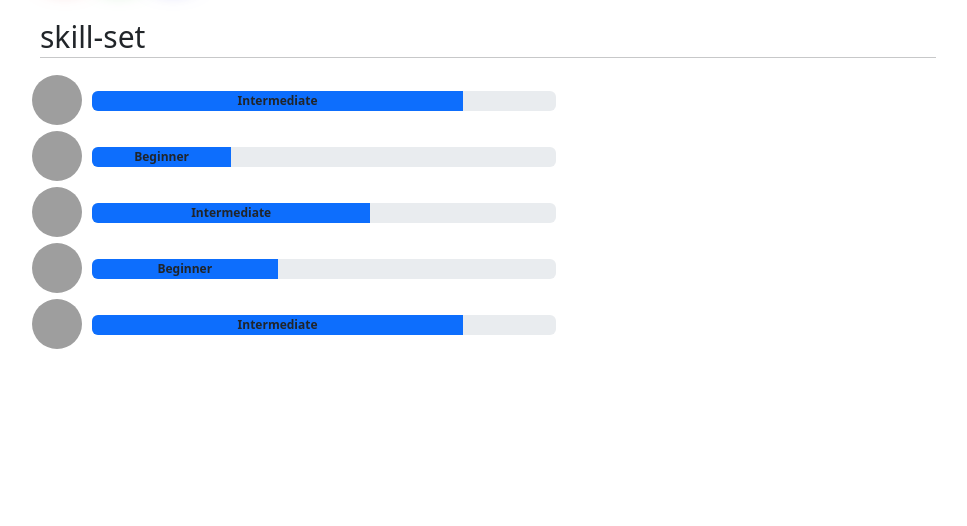
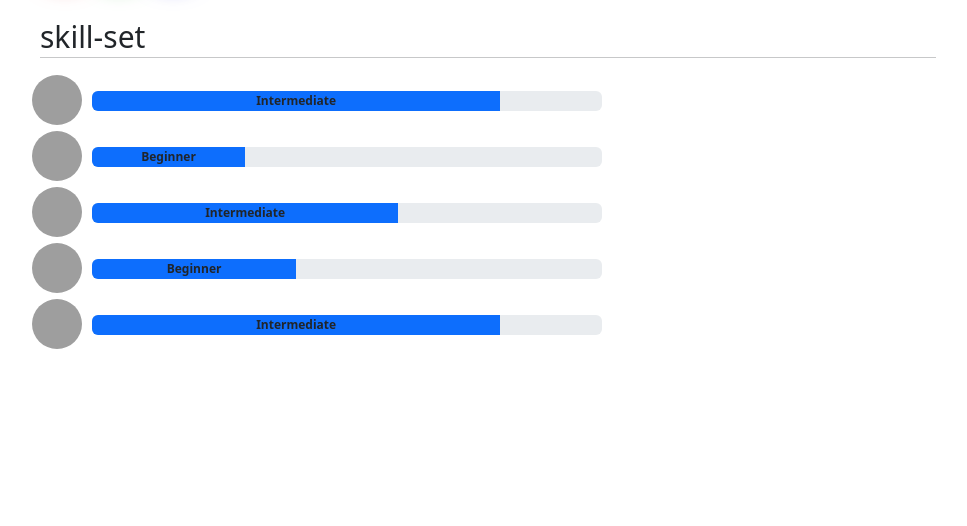
Before and after one commit to OINDIL/OldCollegeFiles, a PHP site: page / in a window 1280 px wide. Shown: the part 274-800 px from the top of the page, without its empty margins (300-1267 px from the left). Run offline with PHP 8.4, Linux system fonts and the light colour scheme; grey boxes are pictures that could not be loaded.

Commit message:
changed the size of the progress bars

```diff
--- a/Oindil - Portfolio/style.css
+++ b/Oindil - Portfolio/style.css
@@ -105,31 +105,31 @@ li{
 }
 #progress-c{
    height: 20px;
-   width: 50%;
+   width: 55%;
    margin-left: 60px;
    margin-top: -34px;
 }
 #progress-java{
    height: 20px;
-   width: 50%;
+   width: 55%;
    margin-left: 60px;
    margin-top: -34px;
 }
 #progress-html{
    height: 20px;
-   width: 50%;
+   width: 55%;
    margin-left: 60px;
    margin-top: -34px;
 }
 #progress-css{
    height: 20px;
-   width: 50%;
+   width: 55%;
    margin-left: 60px;
    margin-top: -34px;
 }
 #progress-js{
    height: 20px;
-   width: 50%;
+   width: 55%;
    margin-left: 60px;
    margin-top: -34px;
 }
```
